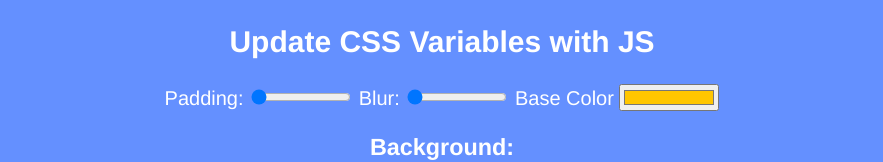
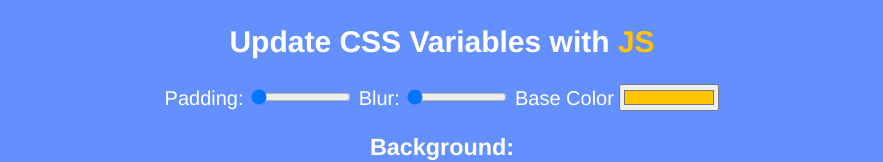
Before and after one commit to asakasamo/Javascript-30, a plain HTML site: page 3 - CSS Variables + JS/index.html in a window 1280 px wide. Shown: the top 162 px of the page, without its empty margins (198-1081 px from the left). Drawn offline with Linux system fonts and the light colour scheme.

Commit message:
Make the highlighted text reflect the base color change

```diff
--- a/3 - CSS Variables + JS/index.html
+++ b/3 - CSS Variables + JS/index.html
@@ -86,7 +86,7 @@
             filter: blur(var(--blur));
          }
 
-         .h1 {
+         .hl {
             color: var(--base);
          }
 
```
